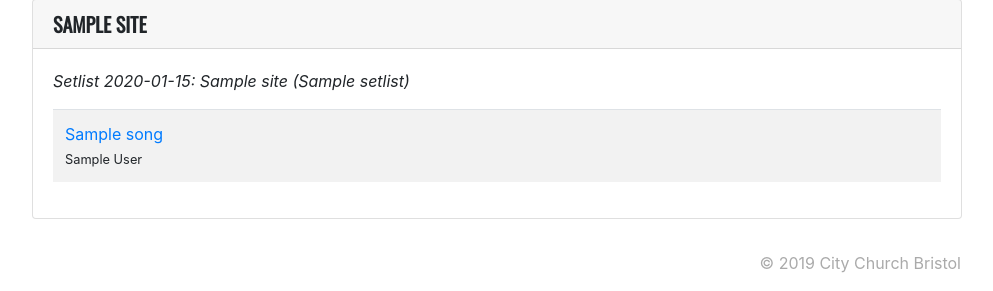
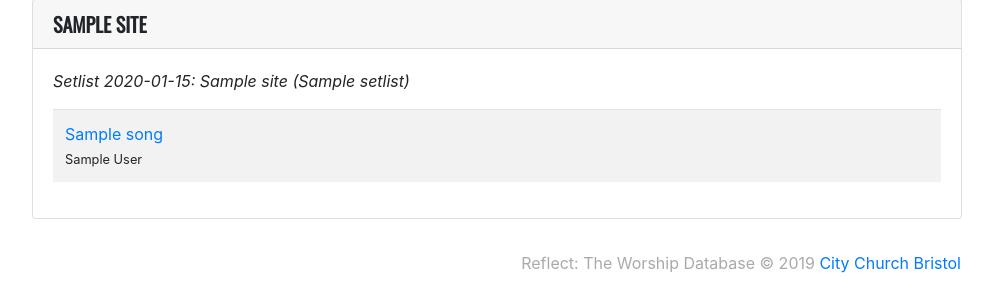
Before and after one commit to citychurchbris/reflectworship, a Django app: page / in a window 1280 px wide. Shown: the part 669-960 px from the top of the page, without its empty margins (143-1136 px from the left). Run offline with Django 3.2, Linux system fonts and the light colour scheme; tables that the repository leaves empty hold one stand-in row (values such as "Sample post"); parts of the project's set-up code (start-up, migrations or seed data) failed here and were passed over; some libraries are stand-ins or nearby versions; grey boxes are pictures that could not be loaded.

Commit message:
Add footer link

```diff
--- a/reflectsongs/templates/reflectsongs/base.html
+++ b/reflectsongs/templates/reflectsongs/base.html
@@ -54,7 +54,8 @@
     </div>
 
     <div id="footer" class="container">
-      &copy; 2019 City Church Bristol
+      Reflect: The Worship Database
+      &copy; 2019 <a href="https://www.citychurch.org.uk">City Church Bristol</a>
     </div>
 
     <!-- Optional JavaScript -->
```
